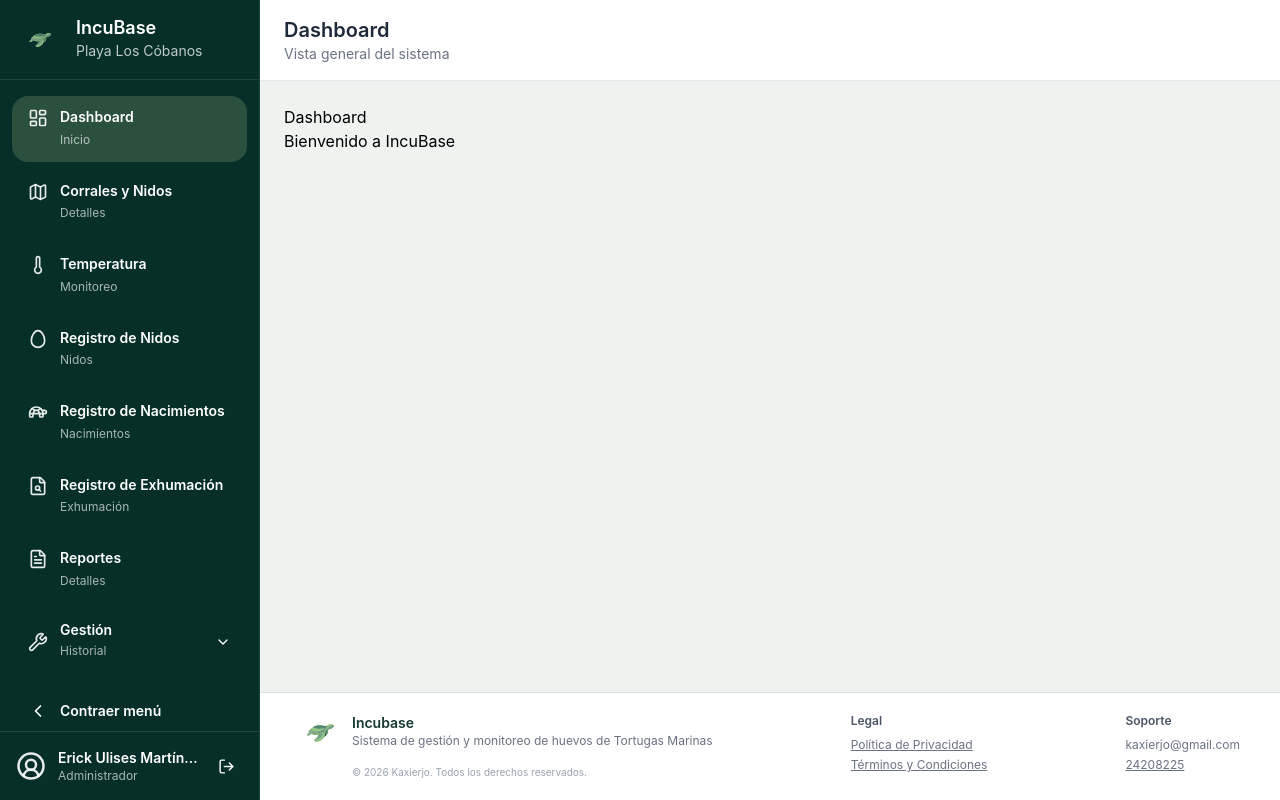
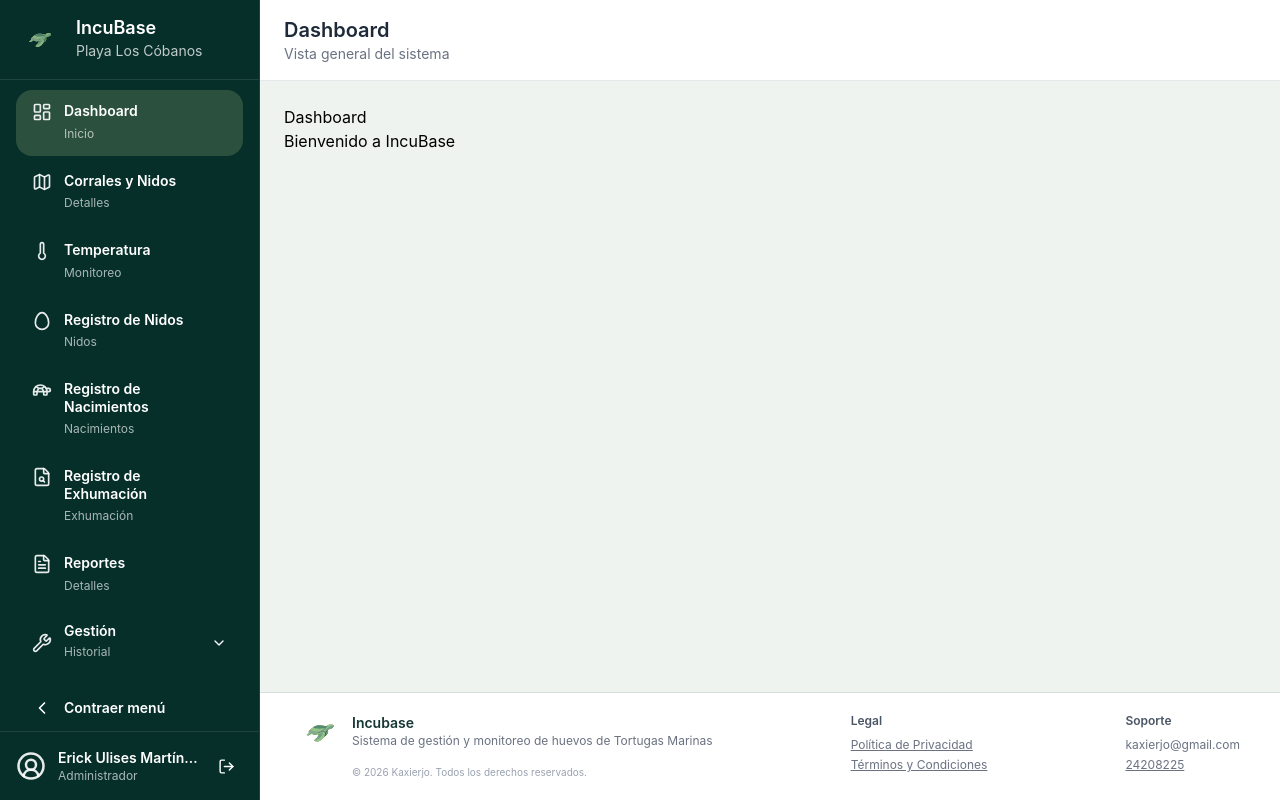
Before and after one commit to KarlaPocasangre/IncuBase, a React (Vite) app in the folder client/: page / in a window 1280 px wide. Built offline with nearby package versions, Linux system fonts and the light colour scheme.

Commit message:
Corrige problema de overflow en el scroll del sidebar

```diff
--- a/client/src/components/common/Sidebar.jsx
+++ b/client/src/components/common/Sidebar.jsx
@@ -111,7 +111,9 @@ function Sidebar() {
           collapsed ? "w-[88px]" : "w-[260px]"
         }`}
       >
-      <div  className="flex-1 min-h-0 overflow-y-auto [scrollbar-width:none] [-ms-overflow-style:none] [&::-webkit-scrollbar]:hidden">
+      <div   className={`flex-1 min-h-0 ${
+    gestionOpen ? "overflow-y-auto" : "overflow-hidden"
+  } [scrollbar-width:none] [-ms-overflow-style:none] [&::-webkit-scrollbar]:hidden`}>
         {/* HEADER */}
         <div className="h-[80px] border-b border-white/10 px-4 flex items-center">
           <div
@@ -137,7 +139,7 @@ function Sidebar() {
         </div>
 
         {/* MENU */}
-        <nav className="px-3 py-4 flex flex-col gap-2 [scrollbar-width:none] [-ms-overflow-style:none] [&::-webkit-scrollbar]:hidden">
+        <nav className="px-4 py-2.5 flex flex-col gap-1 [scrollbar-width:none] [-ms-overflow-style:none] [&::-webkit-scrollbar]:hidden">
           {/* MAIN ITEMS */}
           {mainItems.map((item) => {
             const Icon = item.icon;
--- a/client/src/index.css
+++ b/client/src/index.css
@@ -1,10 +1,9 @@
 @import "tailwindcss";
-/* 🔥 Ocultar scrollbar pero mantener scroll */
 .scroll-hidden {
-  scrollbar-width: none; /* Firefox */
-  -ms-overflow-style: none; /* IE y Edge */
+  scrollbar-width: none;
+  -ms-overflow-style: none;
 }
 
 .scroll-hidden::-webkit-scrollbar {
-  display: none; /* Chrome, Safari */
+  display: none;
 }
--- a/client/src/layouts/MainLayout.jsx
+++ b/client/src/layouts/MainLayout.jsx
@@ -1,7 +1,7 @@
 import { Outlet } from "react-router-dom";
 import Sidebar from "../components/common/Sidebar";
 import Topbar from "../components/common/Topbar";
-import Footer from "../components/common/Footer"; // 👈 IMPORTANTE
+import Footer from "../components/common/Footer";
 
 function MainLayout() {
   return (
```
